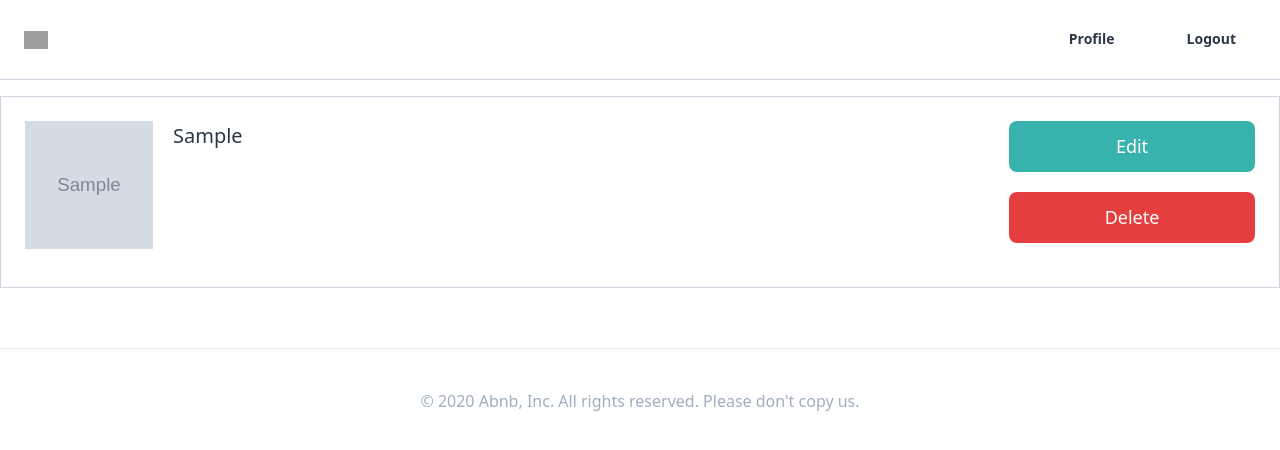
After one commit to areum514/aribnb-clone, a Django app: page /rooms/1/photos/ in a window 1280 px wide. The commit adds this page. Shown: the top 450 px of the page. Run offline with Django 3.2, Linux system fonts and the light colour scheme; a user stored in the database is signed in; tables that the repository leaves empty hold one stand-in row (values such as "Sample post"); grey boxes marked "Sample" are stand-in pictures; style sheets or scripts are compiled from the project's sources; some libraries are stand-ins or nearby versions; grey boxes are pictures that could not be loaded.

Commit message:
23.2 room phtos setting

```diff
--- a/rooms/urls.py
+++ b/rooms/urls.py
@@ -6,5 +6,6 @@ app_name = "rooms"
 urlpatterns = [
     path("<int:pk>", views.RoomDetail.as_view(), name="detail"),
     path("<int:pk>/edit/", views.EditRoomView.as_view(), name="edit"),
+    path("<int:pk>/photos/", views.RoomPhtosView.as_view(), name="photos"),
     path("search/", views.SearchView.as_view(), name="search"),
 ]
--- a/rooms/views.py
+++ b/rooms/views.py
@@ -8,6 +8,7 @@ from django.shortcuts import render  # ,redirect
 from django.core.paginator import Paginator
 from django_countries import countries
 from . import models,forms
+from users import mixins as users_mixins
 # Create your views here.
 
 
@@ -32,16 +33,6 @@ class RoomDetail(DetailView):
 
     model = models.Room
 
-
-""" def room_detail(request, pk):
-    try:
-        room = models.Room.objects.get(pk=pk)
-        return render(request, "rooms/detail.html", {"room": room})
-    except models.Room.DoesNotExist:
-        raise Http404 #return render(request, "404.html")이렇게 안해도 debug 모드 false로 하고 template 안에 404.html파일 만들어 놓으면 자동으로 rendering됨...
-       # return redirect(reverse("core:home"))
-        #return redirect("")
- """
 class SearchView(View):
     def get(self,request):
         country=request.GET.get("country")
@@ -112,26 +103,39 @@ class SearchView(View):
 
         return render(request, "rooms/search.html", {"form":form})
 
-class EditRoomView(UpdateView):
+class EditRoomView(users_mixins.LoggedInOnlyView,UpdateView):
     model= models.Room
+    template_name= 'rooms/room_edit.html'
     fields=(
-"name",
-"description",
-"country",
-"city",
-"price",
-"address",
-"guests",
-"beds",
-"bedrooms",
-"baths",
-"check_in",
-"check_out",
-"instant_book",
-"room_type",
-"amenities",
-"house_rules",
-"facilities",
+        "name",
+        "description",
+        "country",
+        "city",
+        "price",
+        "address",
+        "guests",
+        "beds",
+        "bedrooms",
+        "baths",
+        "check_in",
+        "check_out",
+        "instant_book",
+        "room_type",
+        "amenities",
+        "house_rules",
+        "facilities",
+    )
 
-    )
-    template_name= 'rooms/room_edit.html'
+    def get_object(self, queryset=None):
+        room = super().get_object(queryset=queryset)
+        if room.host.pk != self.request.user.pk:
+            raise Http404
+        return room
+class RoomPhtosView(users_mixins.LoggedInOnlyView,DetailView):
+    model= models.Room
+    template_name="rooms/room_photos.html"
+    def get_object(self, queryset=None):
+        room = super().get_object(queryset=queryset)
+        if room.host.pk != self.request.user.pk:
+            raise Http404
+        return room
--- a/templates/rooms/room_edit.html
+++ b/templates/rooms/room_edit.html
@@ -13,6 +13,9 @@ Update Room
 
     {% include 'mixins/room/room_form.html' with form=form cta="Update room"%}
 
+    <div class="mt-5">
+        <a class="font-bold text-teal-500" href="{% url 'rooms:photos' room.pk %}">Edit Photos</a>
+    </div>
 
 
 </div>
--- /dev/null
+++ b/templates/rooms/room_photos.html
@@ -0,0 +1,30 @@
+{% extends "base.html" %}
+
+{% block page_title %}
+{{room.name}}'s Photos
+{% endblock page_title %}
+
+{% block serch-bar %}
+{% endblock serch-bar %}
+
+{% block content %}
+
+<div class="container mx-auto my-10 flex flex-col ">
+
+    {% for photo in room.photos.all %}
+    <div class="mb-5 border p-6 border-gray-400 flex justify-between">
+        <div class="flex items-start">
+
+            <img src="{{photo.file.url}}" class="w-32 h-32">
+            <span class="ml-5 text-xl">{{photo.caption}}</span>
+        </div>
+        <div class="flex flex-col w-1/5">
+            <a href="#" class="btn-link mb-5 bg-teal-500">Edit</a>
+            <a href="#" class="btn-link mb-5 bg-red-600">Delete</a>
+        </div>
+    </div>
+    {% endfor %}
+
+
+</div>
+{%endblock content%}
--- a/users/mixins.py
+++ b/users/mixins.py
@@ -12,8 +12,10 @@ class EmailLoginOnlyView(UserPassesTestMixin):
         messages.error(self.request, "Can't go there")
         return redirect("core:home")
 
+
 class LoggedOutOnlyView(UserPassesTestMixin):
-    permission_denied_message="Page not found"
+    permission_denied_message = "Page not found"
+
     def test_func(self):
         return not self.request.user.is_authenticated
 
@@ -23,4 +25,4 @@ class LoggedOutOnlyView(UserPassesTestMixin):
 
 
 class LoggedInOnlyView(LoginRequiredMixin):
-    login_url=reverse_lazy("users:login")
+    login_url = reverse_lazy("users:login")
```
